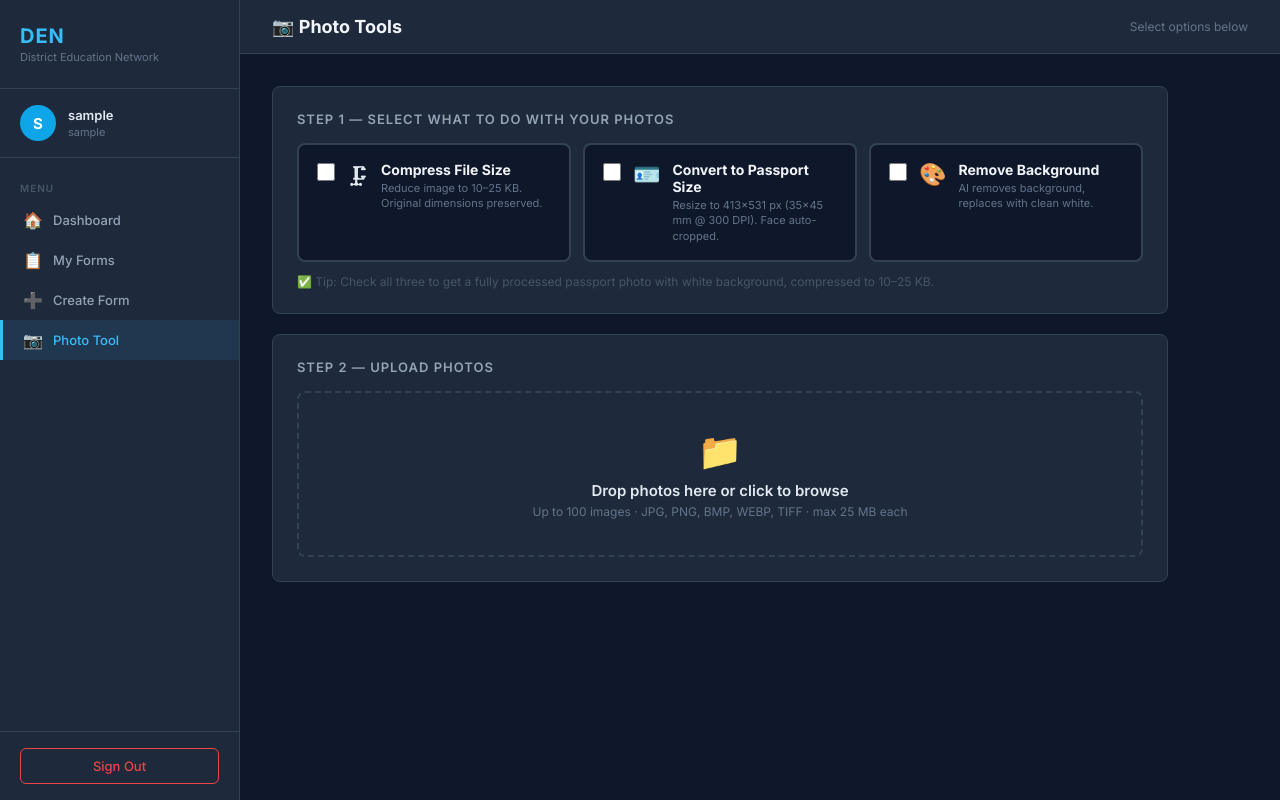
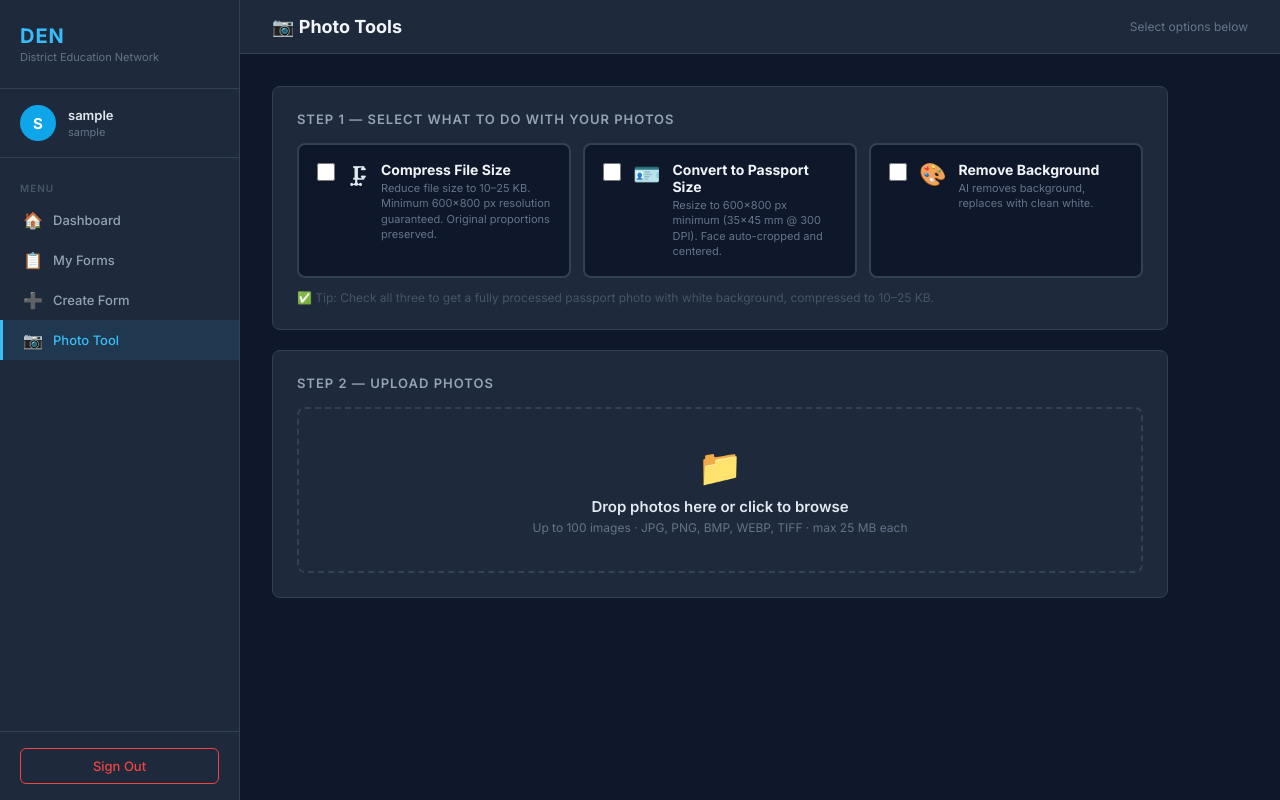
Before and after one commit to raihaiderdev/Sheets_Forms, a Flask app: page /photos in a window 1280 px wide. Run offline with Flask 3, Linux system fonts and the light colour scheme; the visitor is signed in with stand-in values (Sample User, id 1); parts of the project's set-up code (start-up, migrations or seed data) failed here and were passed over; some libraries are stand-ins or nearby versions.

Commit message:
Update: 600x800 min resolution, 10-25KB range, per-spec passport photo output

```diff
--- a/app/routes/photos.py
+++ b/app/routes/photos.py
@@ -77,7 +77,7 @@ def api_process_photo():
 @photos_bp.route("/api/photos/compress", methods=["POST"])
 @login_required
 def api_compress_photo():
-    """Compress image to 10-25 KB without resizing or passport conversion."""
+    """Compress image to 10-25 KB. Ensures minimum 600×800 px resolution."""
     if "file" not in request.files:
         return jsonify({"ok": False, "error": "No file provided."}), 400
 
@@ -94,9 +94,17 @@ def api_compress_photo():
         import io as _io
 
         MIN_KB, MAX_KB = 10, 25
+        MIN_W, MIN_H   = 600, 800
 
         img = Image.open(_io.BytesIO(data))
         img = ImageOps.exif_transpose(img).convert("RGB")
+
+        # Upscale if below minimum resolution
+        orig_w, orig_h = img.size
+        if orig_w < MIN_W or orig_h < MIN_H:
+            scale = max(MIN_W / orig_w, MIN_H / orig_h)
+            img = img.resize((max(int(orig_w * scale), MIN_W),
+                              max(int(orig_h * scale), MIN_H)), Image.LANCZOS)
 
         def enc(im, q):
             buf = _io.BytesIO()
@@ -106,7 +114,7 @@ def api_compress_photo():
         orig_w, orig_h = img.size
         result = None
 
-        # Phase 1: quality sweep at full resolution
+        # Phase 1: quality sweep at full resolution (never go below MIN resolution)
         for q in range(10, 1, -1):
             d = enc(img, q)
             kb = len(d) / 1024
@@ -114,11 +122,11 @@ def api_compress_photo():
                 result = d
                 break
 
-        # Phase 2: shrink if still too large
+        # Phase 2: shrink if still too large — never go below 600×800
         if result is None:
-            for scale in [0.9, 0.8, 0.7, 0.6, 0.5, 0.4, 0.35, 0.3, 0.25, 0.20]:
-                nw = max(int(orig_w * scale), 30)
-                nh = max(int(orig_h * scale), 30)
+            for scale in [0.9, 0.8, 0.7, 0.6, 0.5]:
+                nw = max(int(orig_w * scale), MIN_W)
+                nh = max(int(orig_h * scale), MIN_H)
                 small = img.resize((nw, nh), Image.LANCZOS)
                 for q in range(90, 2, -5):
                     d = enc(small, q)
@@ -128,6 +136,18 @@ def api_compress_photo():
                         break
                 if result:
                     break
+
+        # Phase 3: if still can't fit, use minimum resolution at lowest quality
+        if result is None:
+            floor_img = img.resize((MIN_W, MIN_H), Image.LANCZOS)
+            for q in range(20, 1, -2):
+                d = enc(floor_img, q)
+                kb = len(d) / 1024
+                if kb <= MAX_KB:
+                    result = d
+                    break
+            if result is None:
+                result = enc(floor_img, 2)
 
         if result is None:
             result = enc(img.resize(
--- a/app/services/photo_service.py
+++ b/app/services/photo_service.py
@@ -18,11 +18,11 @@ import urllib.parse
 from PIL import Image, ImageOps
 
 
-PASSPORT_W = 413
-PASSPORT_H = 531
+PASSPORT_W = 600
+PASSPORT_H = 800
 TARGET_DPI = 300
 MIN_KB     = 10
-MAX_KB     = 18
+MAX_KB     = 25
 HEAD_RATIO = 0.68
 TOP_MARGIN = 0.13
 
@@ -234,6 +234,7 @@ def _crop_portrait(pil_img: Image.Image, face) -> Image.Image:
 # ---------------------------------------------------------------------------
 
 def _compress_to_range(pil_img: Image.Image) -> bytes:
+    """Compress to 10-25 KB JPEG @ 300 DPI. Never shrink below 600×800 px."""
     ow, oh = pil_img.size
 
     def enc(img, q):
@@ -242,28 +243,35 @@ def _compress_to_range(pil_img: Image.Image) -> bytes:
                  dpi=(TARGET_DPI, TARGET_DPI), optimize=True)
         return buf.getvalue()
 
+    # Phase 1: quality sweep at full resolution
     for q in range(10, 1, -1):
         data = enc(pil_img, q)
         if MIN_KB <= len(data)/1024 <= MAX_KB:
             return data
 
-    for scale in [0.85, 0.70, 0.58, 0.48, 0.40, 0.33, 0.27, 0.22, 0.18]:
-        nw, nh = max(int(ow*scale), 20), max(int(oh*scale), 26)
-        small  = pil_img.resize((nw, nh), Image.LANCZOS)
+    # Phase 2: shrink — never below 600×800
+    for scale in [0.85, 0.70, 0.58, 0.48]:
+        nw = max(int(ow * scale), PASSPORT_W)
+        nh = max(int(oh * scale), PASSPORT_H)
+        small = pil_img.resize((nw, nh), Image.LANCZOS)
         for q in range(85, 2, -5):
             data = enc(small, q)
             kb   = len(data) / 1024
             if MIN_KB <= kb <= MAX_KB:
                 return data
             if kb < MIN_KB:
-                prev = enc(small, min(q+5, 95))
+                prev = enc(small, min(q + 5, 95))
                 if len(prev)/1024 <= MAX_KB:
                     return prev
                 break
 
-    return enc(pil_img.resize(
-        (max(int(ow*0.18), 20), max(int(oh*0.18), 26)), Image.LANCZOS
-    ), 60)
+    # Phase 3: floor at exactly 600×800, find quality that fits ≤25 KB
+    floor = pil_img.resize((PASSPORT_W, PASSPORT_H), Image.LANCZOS)
+    for q in range(20, 1, -2):
+        data = enc(floor, q)
+        if len(data)/1024 <= MAX_KB:
+            return data
+    return enc(floor, 2)
 
 
 # ---------------------------------------------------------------------------
--- a/app/templates/photos/photo_tool.html
+++ b/app/templates/photos/photo_tool.html
@@ -132,7 +132,7 @@ nav { flex: 1; padding: 12px 0; overflow-y: auto; }
           <span class="opt-icon">🗜</span>
           <div>
             <div class="opt-title">Compress File Size</div>
-            <div class="opt-desc">Reduce image to 10–25 KB. Original dimensions preserved.</div>
+            <div class="opt-desc">Reduce file size to 10–25 KB. Minimum 600×800 px resolution guaranteed. Original proportions preserved.</div>
           </div>
         </label>
 
@@ -141,7 +141,7 @@ nav { flex: 1; padding: 12px 0; overflow-y: auto; }
           <span class="opt-icon">🪪</span>
           <div>
             <div class="opt-title">Convert to Passport Size</div>
-            <div class="opt-desc">Resize to 413×531 px (35×45 mm @ 300 DPI). Face auto-cropped.</div>
+            <div class="opt-desc">Resize to 600×800 px minimum (35×45 mm @ 300 DPI). Face auto-cropped and centered.</div>
           </div>
         </label>
 
@@ -217,7 +217,7 @@ function updateStatus() {
   if (passport) parts.push('Passport size 413×531px');
   if (rmbg)     parts.push('Remove background');
   document.getElementById('topbar-status').textContent =
-    parts.length ? parts.join(' · ') : 'Select options above';
+    parts.length ? parts.join(' · ') : 'Select options above — 10–25 KB · min 600×800 px';
 }
 
 // ── File handling ───────────────────────────────────────────────
```
